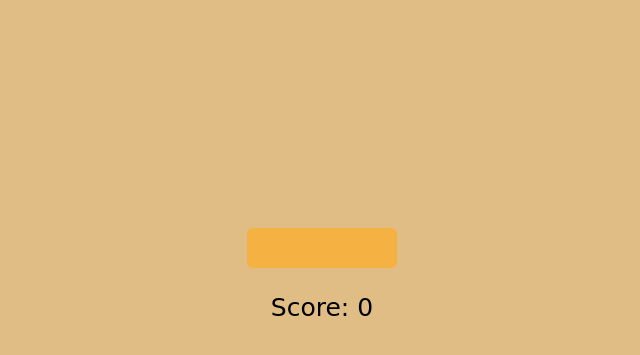
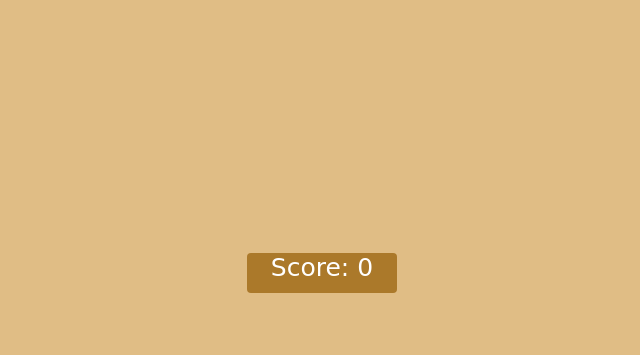
Before and after one commit to AhnafPro/3kb-Cookie-Clicker, a website: page index.html in a window 1280 px wide. Shown: the part 187-542 px from the top of the page, without its empty margins (318-958 px from the left). Drawn offline with Linux system fonts and the light colour scheme.

Commit message:
Made the score box

```diff
--- a/index.html
+++ b/index.html
@@ -1,12 +1,14 @@
 <!DOCTYPE html>
 <style>
 body{background:#e0bd85; margin-top:15vh; text-align:center; }
-</style>
+.score:hover{transform: scale(1.1); box-shadow: 5px 5px rgba(0, 0, 0, 0.269);}</style>
 <h1 style="font-family:monospace; -webkit-text-stroke: 1.5px #5e2605; color:#b35a26; font-size:40px;">Cookie Clicker</h1>
 <br>
 <button style="border:none; background: rgba(255, 0, 0, 0);">
     <canvas id="cookie" width="200" height="200">Cookie</canvas>
 </button>
-<center><div style="background-color: #f6b143; width: 150px; height: 40px; border-radius: 6px;"></center>
-<p style="font-family: cursive; font-size: 25px;">Score: <span id="score">0</span></p>
+<center>
+    <div class="score" style="background-color: #ab792a; width: 150px; height: 40px; border-radius: 4px;">
+<p style="font-family: cursive; font-size: 25px; color: white;">Score: <span id="score">0</span></p>
 </div>
+</center>
```
